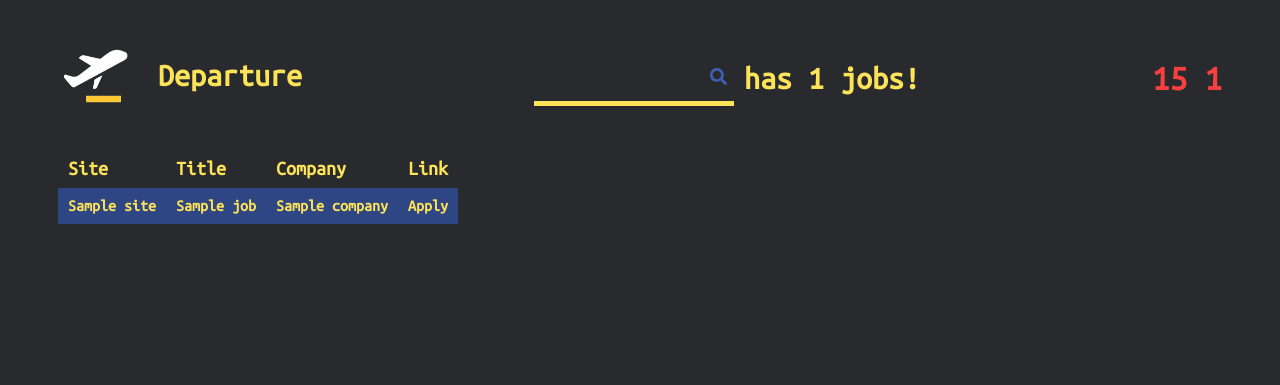
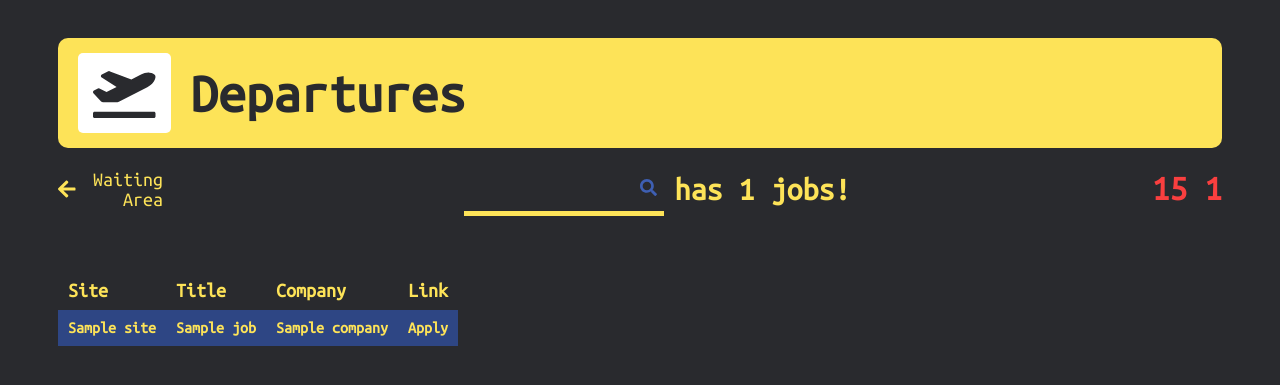
Before and after one commit to purple402/webscrapper, a Flask app: template templates/report_review.html in a window 1280 px wide. Shown: the top 385 px of the page. Run offline with Flask 2, Linux system fonts and the light colour scheme; the template is opened without the code that fills it: most values are stand-ins (such as "Sample title", 1, 10 or a date in 2020); lists and menus that the app fills with data are empty; some libraries are stand-ins or nearby versions.

Commit message:
change layout of report page

```diff
--- a/static/css/report.css
+++ b/static/css/report.css
@@ -10,23 +10,67 @@ body{
 
 header{
     display: flex;
-    justify-content: space-between;
     align-items: center;
     padding: 30px 50px;
+    flex-direction: column;
+    position: relative;
 }
 
-#departure {
-    width: 80px;
-    height: 80px;
-    padding-right: 20px;
+.departures {
+    display: flex;
+    width: 100%;
+    height: 110px;
+    background-color: rgb(253, 227, 88);
+    align-items: center;
+    border-radius: 10px;
+}
+
+.departures h1 {
+    font-size: 55px;
+    color: rgb(41, 42, 46);
+}
+
+.fa-plane-departure {
+    font-size: 50px;
+    padding: 15px;
+    margin: 0px 20px;
+    background-color: white;
+    color: rgb(41, 42, 46);
+    border-radius: 5px;
 }
 
 .title {
     display: flex;
+    width: 100%;
+    justify-content: space-between;
+    align-items: center;
+    margin-bottom: 10px;
 }
 
-header > h1 {
-    margin-right: 30px;
+.title > a:link,
+.title > a:active,
+.title > a:visited {
+    color: inherit
+}
+
+.title > a {
+    width: 105px;
+    display: flex;
+    align-items: center;
+    justify-content: space-between;
+}
+
+.title span {
+    display: inline-block;
+    width: 70%;
+    text-align: right;
+    font-size: 20px;
+}
+
+
+.fa-arrow-left {
+    font-size: 20px;
+    margin-right: 3px;
 }
 
 .date {
--- a/templates/report_review.html
+++ b/templates/report_review.html
@@ -11,16 +11,23 @@
 </head>
 <body>
     <header>
+        <div class="departures">
+            <i class="fas fa-plane-departure"></i>
+            <h1>Departures</h1>
+        </div>
         <div class="title">
-            <img id="departure" src="{{ url_for('static', filename='image/departures.png') }}" />
-            <h1>Departure</h1>
+            <a href="/" >
+                <i class="fas fa-arrow-left"></i>
+                <span>Waiting Area</span>
+            </a>
+            <form method="get" action="/report">
+                <input placeholder="{{ searching_by }}" name="word">
+                <button><i class="fas fa-search fs-sm"></i></button>
+                <h1> has {{ results_number }} jobs!</h1>
+            </form>
+            <h1 class="date">{{ date.day }} {{ date.month }}</h1>
         </div>
-        <form method="get" action="/report">
-            <input placeholder="{{ searching_by }}" name="word">
-            <button><i class="fas fa-search fs-sm"></i></button>
-            <h1> has {{results_number}} jobs!</h1>
-        </form>
-        <div class="date">{{date.day}} {{date.month}}</div>
+        </div>
     </header>
     <table>
         <tr class="header">
```
Lines whose indentation alone changed are shown as unchanged.
